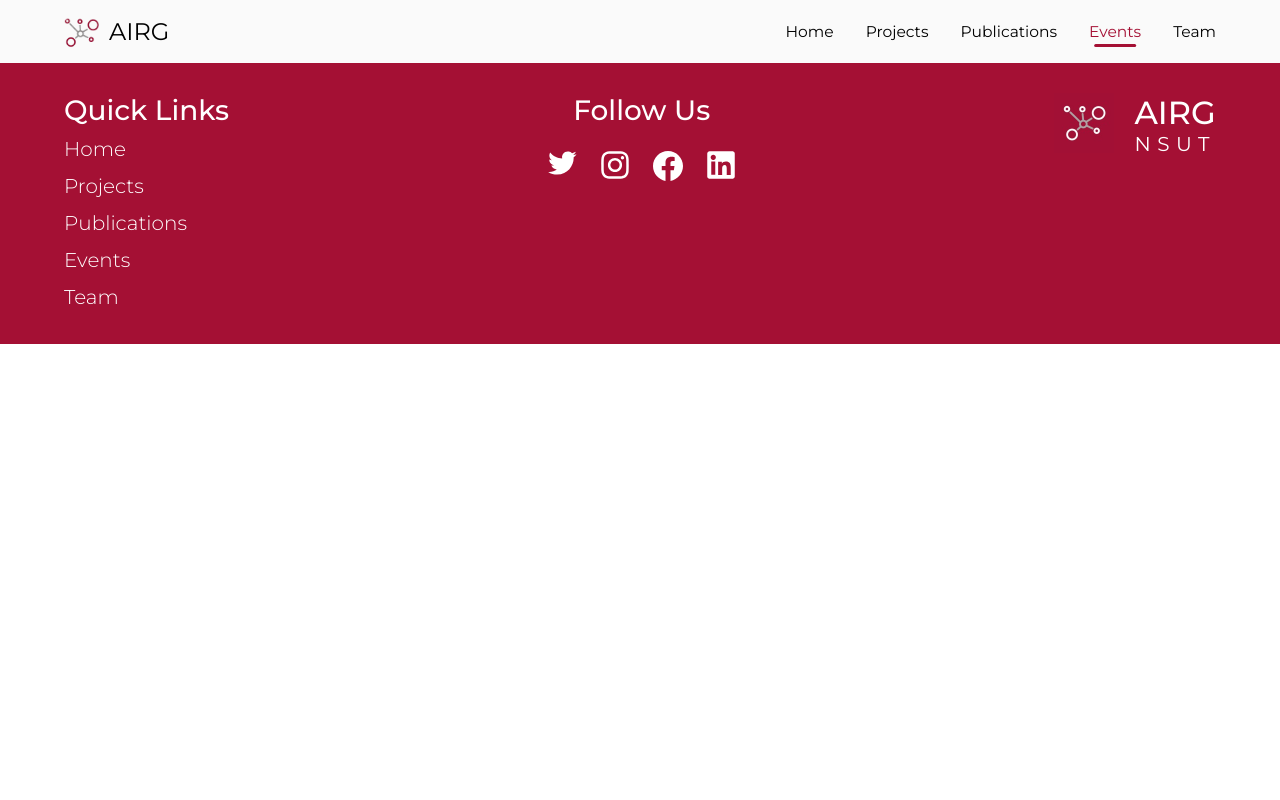
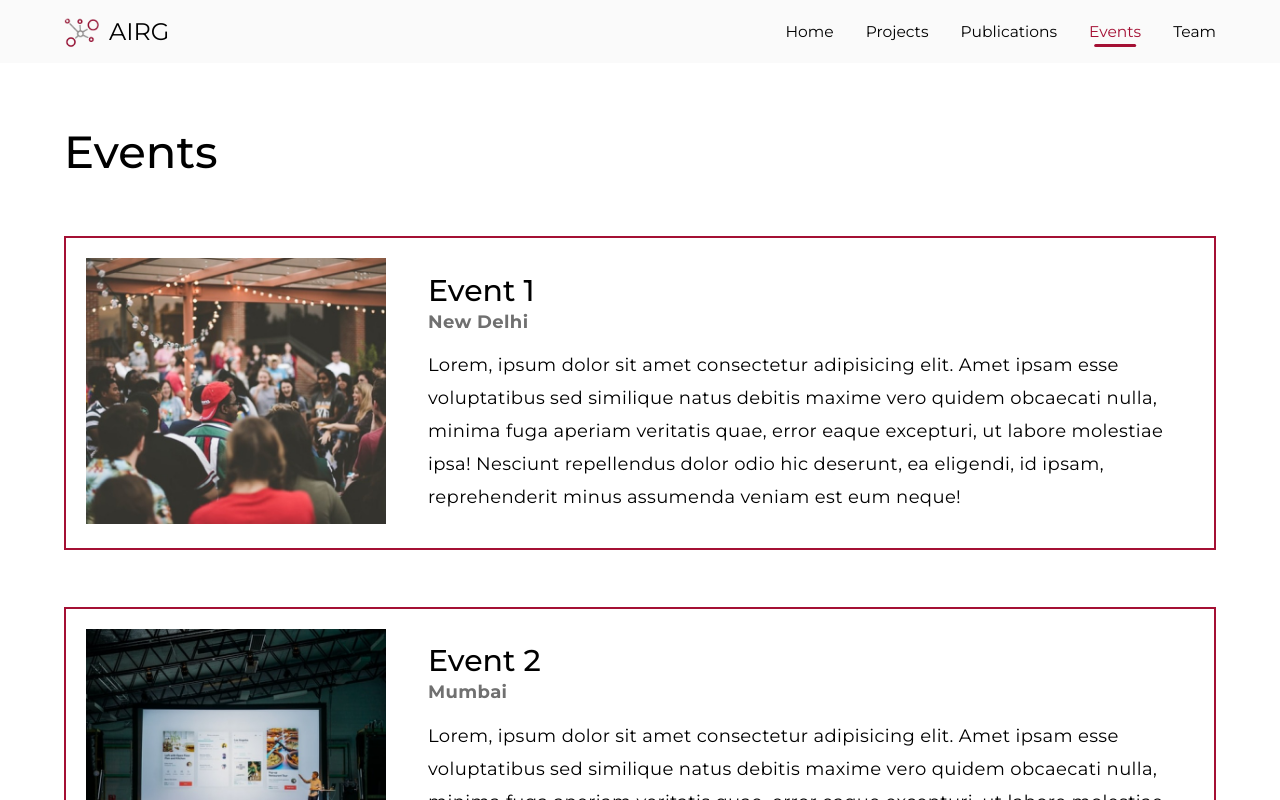
Before and after one commit to AI-Research-Group-NSUT/airg-website, a Next.js app: page /events in a window 1280 px wide. Shown: the top 800 px of the page. Built offline with nearby package versions, Linux system fonts and the light colour scheme.

Commit message:
events page added

```diff
--- /dev/null
+++ b/components/EventCard/EventCard.jsx
@@ -0,0 +1,22 @@
+import Image from 'next/image'
+import React from 'react'
+
+import * as styles from './EventCard.module.css'
+
+export const EventCard = ({ imageSrc, heading, location, description }) => {
+    console.log(imageSrc)
+    return (
+        <div className={styles.eventCard}>
+            <div className={styles.imageContainer}>
+                <Image className={styles.image} src={imageSrc} width={322} height={285} />
+            </div>
+            <div className={styles.textContent} >
+                <div>
+                    <div className='card-heading'>{heading}</div>
+                    <div className='subtitle'>{location}</div>
+                </div>
+                <div className={`body ${styles.text}`}>{description}</div>
+            </div>
+        </div>
+    )
+}
--- /dev/null
+++ b/components/EventCard/EventCard.module.css
@@ -0,0 +1,45 @@
+.eventCard {
+    display: flex;
+    border: 2px solid #A41034;
+    padding: 20px;
+    gap: 42px
+}
+
+
+.imageContainer {
+    min-width: 300px;
+    flex-grow: 2;
+}
+
+.textContent {
+    flex-grow: 1;
+    display: flex;
+    flex-direction: column;
+    justify-content: space-evenly;
+}
+
+
+.text {
+    font-size: 18px;
+}
+
+
+/* add media query */
+
+@media screen and (max-width: 768px) {
+    .eventCard {
+        flex-direction: column;
+    }
+
+    .imageContainer {
+        width: 100%;
+        display: flex;
+        justify-content: center;
+        margin-bottom: 20px;
+        min-width: 200px;
+    }
+
+    .textContent {
+        flex-direction: column;
+    }
+}
--- /dev/null
+++ b/components/EventCard/index.js
@@ -0,0 +1,3 @@
+import { EventCard } from "./EventCard";
+
+export default EventCard;
--- a/components/Logo/Logo.jsx
+++ b/components/Logo/Logo.jsx
@@ -2,14 +2,17 @@ import React from 'react'
 import Image from 'next/image'
 
 import * as styles from './Logo.module.css'
+import Link from 'next/link'
 
 
 
-export const Logo = () => {
+export const Logo = ({ closeMenu }) => {
     return (
-        <div className={styles.logo}>
-            <Image src={'/airg-logo.png'} alt="logo" width={35} height={35} />
-            <span className={`heading ${styles.logoText}`}>AIRG</span>
-        </div>
+        <Link href={'/'}>
+            <a className={styles.logo} onClick={closeMenu}>
+                <Image src={'/airg-logo.png'} alt="logo" width={35} height={35} />
+                <span className={`heading ${styles.logoText}`}>AIRG</span>
+            </a>
+        </Link>
     )
 }
--- a/hooks/useMediaQuery.js
+++ /dev/null
@@ -1,25 +0,0 @@
-import React from "react";
-
-export const useMediaQuery = ({ width }) => {
-  if (typeof window == "undefined") {
-    return false;
-  }
-
-  const [isSmallScreen, setIsSmallScreen] = React.useState(
-    window.matchMedia(`(max-width: ${width})`).matches.valueOf()
-  );
-
-  React.useEffect(() => {
-    const mq = window.matchMedia(`(min-width: ${width})`);
-
-    mq.addEventListener("change", () => {
-      setIsSmallScreen(!mq.matches);
-    });
-
-    return () => {
-      mq.removeEventListener("change", () => {});
-    };
-  }, [width]);
-
-  return isSmallScreen;
-};
--- a/pages/events.js
+++ b/pages/events.js
@@ -1,8 +1,17 @@
-import { Navbar } from "../sections/Navbar";
+import EventCard from "../components/EventCard";
+import * as styles from "../styles/Events.module.css";
+
+const lorem = "Lorem, ipsum dolor sit amet consectetur adipisicing elit. Amet ipsam esse voluptatibus sed similique natus debitis maxime vero quidem obcaecati nulla, minima fuga aperiam veritatis quae, error eaque excepturi, ut labore molestiae ipsa! Nesciunt repellendus dolor odio hic deserunt, ea eligendi, id ipsam, reprehenderit minus assumenda veniam est eum neque!"
 
 const Events = () => {
   return (
-    <div className="project">
+    <div className={`projects ${styles.container}`}>
+      <div className="heading-large">Events</div>
+      <div className={styles.eventsContainer}>
+        <EventCard description={lorem} heading="Event 1" imageSrc={'/event-images/event-1.jpeg'} location='New Delhi' />
+        <EventCard description={lorem} heading="Event 2" imageSrc={'/event-images/event-2.jpeg'} location='Mumbai' />
+      </div>
+
     </div>
   );
 };
--- a/sections/Footer/Footer.jsx
+++ b/sections/Footer/Footer.jsx
@@ -2,19 +2,12 @@ import Image from 'next/image';
 import Link from 'next/link';
 import React from 'react'
 import { SocialMediaLinks } from '../../components/SocialMediaLinks/SocialMediaLinks'
-import { useMediaQuery } from '../../hooks/useMediaQuery';
 import { capitalizeFirst } from '../../utils/util';
 import * as styles from './Footer.module.css'
 
 const tabs = ["home", "projects", "publications", "events", "team"];
 
 export const Footer = () => {
-
-  let showQuickLinks = useMediaQuery({ minWidth: 768 });
-
-
-
-
   return (
     <div className={`${styles.footer} ${styles.container}`}>
       {/* quick links */}
--- a/sections/Footer/Footer.module.css
+++ b/sections/Footer/Footer.module.css
@@ -6,7 +6,8 @@
     display: flex;
     justify-content: space-between;
 
-    color: white
+    color: white;
+
 }
 
 .container {
--- a/sections/Navbar/Navbar.js
+++ b/sections/Navbar/Navbar.js
@@ -24,7 +24,7 @@ const Navbar = () => {
 
   return (
     <div className={styles.navbar} id="navbar">
-      <Logo />
+      <Logo closeMenu={closeMenu} />
 
       <div
         onClick={() => setIsMenuOpen((p) => !p)}
--- /dev/null
+++ b/styles/Events.module.css
@@ -0,0 +1,18 @@
+.container {
+    padding-left: min(103px, 5%);
+    padding-right: min(123px, 5%);
+
+    padding-top: 61px;
+
+
+}
+
+.eventsContainer {
+    padding-top: 57px;
+    padding-bottom: 57px;
+    display: flex;
+    flex-direction: column;
+    align-items: center;
+    justify-content: center;
+    gap: 57px;
+}
--- a/styles/globals.css
+++ b/styles/globals.css
@@ -71,6 +71,17 @@ a {
 
 }
 
+.subtitle {
+  font-family: 'Montserrat';
+  font-size: 18px;
+  font-weight: 400;
+  line-height: 27px;
+  letter-spacing: 0.02em;
+  text-align: left;
+  color: #707070;
+  font-weight: bold;
+}
+
 /* add media queries for typography */
 @media screen and (max-width: 768px) {
   .heading-large {
```
Also changed, not shown: styles/Home.module.css (deleted, +0 -116 lines), public/event-images/event-1.jpeg (added), public/event-images/event-2.jpeg (added).
